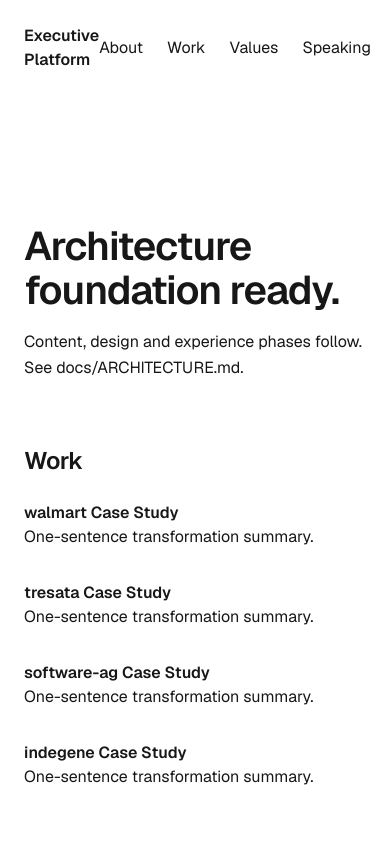
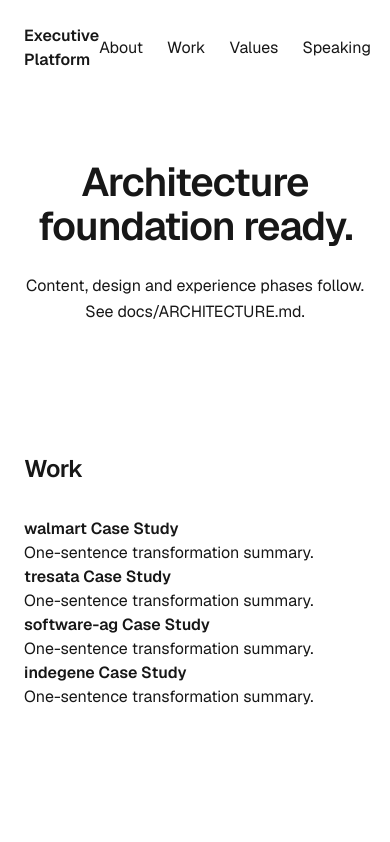
Before and after one commit to AVK0402/Portfolio, a Next.js app: page / in a window 390 px wide. Shown: the top 842 px of the page. Built offline with nearby package versions, Linux system fonts and the light colour scheme; no server answers.

Commit message:
Mobile-first responsive foundations: Section primitive, token-stepped Container, responsive strategy rules

```diff
--- a/src/app/page.tsx
+++ b/src/app/page.tsx
@@ -3,43 +3,54 @@ import { getArticles } from "@/lib/content/getArticles";
 import { CaseStudyCard } from "@/components/work/CaseStudyCard";
 import { ArticleCard } from "@/components/ideas/ArticleCard";
 import { SectionHeading } from "@/components/ui/SectionHeading";
+import { Container, Section } from "@/components/layout/Container";
 
 /**
  * Homepage placeholder — intentionally content-free; composed of
  * future sections in src/components/sections/. Data flows in via the
  * content layer, presentation via components.
+ *
+ * Responsive composition example: content stacks on mobile (single
+ * column) and gains intentional multi-column arrangement at md/lg —
+ * composition, not scaling.
  */
 export default async function Home() {
   const [caseStudies, articles] = await Promise.all([getCaseStudies(), getArticles()]);
 
   return (
-    <main className="flex flex-1 flex-col justify-center">
-      <div className="mx-auto w-full max-w-6xl px-6 py-32">
-        <h1 className="text-4xl font-semibold tracking-tight">
-          Architecture foundation ready.
-        </h1>
-        <p className="text-muted-foreground mt-4 leading-relaxed">
-          Content, design and experience phases follow. See docs/ARCHITECTURE.md.
-        </p>
+    <main>
+      <Section className="flex flex-1 items-center">
+        <Container className="text-center">
+          <h1 className="text-4xl font-semibold tracking-tight">
+            Architecture foundation ready.
+          </h1>
+          <p className="text-muted-foreground mt-(--space-md) leading-relaxed">
+            Content, design and experience phases follow. See docs/ARCHITECTURE.md.
+          </p>
+        </Container>
+      </Section>
 
-        <section className="mt-16">
+      <Section>
+        <Container>
           <SectionHeading>Work</SectionHeading>
-          <div className="mt-6 flex flex-col gap-8">
+          <div className="mt-(--space-lg) gap-(--space-xl) md:grid md:grid-cols-2 lg:grid-cols-3">
             {caseStudies.map(({ meta }) => (
               <CaseStudyCard key={meta.slug} caseStudy={meta} />
             ))}
           </div>
-        </section>
+        </Container>
+      </Section>
 
-        <section className="mt-16">
+      <Section>
+        <Container>
           <SectionHeading>Ideas</SectionHeading>
-          <div className="mt-6 flex flex-col gap-8">
+          <div className="mt-(--space-lg) gap-(--space-xl) md:grid md:grid-cols-2">
             {articles.map(({ meta }) => (
               <ArticleCard key={meta.slug} article={meta} />
             ))}
           </div>
-        </section>
-      </div>
+        </Container>
+      </Section>
     </main>
   );
 }
--- a/src/components/layout/Container.tsx
+++ b/src/components/layout/Container.tsx
@@ -1,20 +1,48 @@
 import { cn } from "@/lib/utils/cn";
+import type { ElementType, ReactNode } from "react";
 
 /**
  * Layout primitive: constrains content width and centers it.
- * Width comes from the --container-* token layer — one place to evolve
- * the global measure later.
+ * Horizontal padding is token-driven and steps up deliberately at
+ * breakpoints (mobile-first) — never a scaled-down desktop measure.
  */
 export function Container({
   children,
   className,
 }: {
-  children: React.ReactNode;
+  children: ReactNode;
   className?: string;
 }) {
   return (
-    <div className={cn("mx-auto w-full max-w-(--container-lg) px-6", className)}>
+    <div
+      className={cn(
+        "mx-auto w-full max-w-(--container-lg)",
+        "px-(--space-md) sm:px-(--space-lg) lg:px-(--space-xl)",
+        className,
+      )}
+    >
       {children}
     </div>
   );
 }
+
+/**
+ * Section primitive: vertical page rhythm. Genuine repeated pattern —
+ * every page composes sections. Spacing steps intentionally across
+ * device classes via --space tokens.
+ */
+export function Section({
+  children,
+  className,
+  as: Tag = "section",
+}: {
+  children: ReactNode;
+  className?: string;
+  as?: ElementType;
+}) {
+  return (
+    <Tag className={cn("py-(--space-2xl) md:py-(--space-3xl)", className)}>
+      {children}
+    </Tag>
+  );
+}
```
Also changed, not shown: 1 other file (tests, documents, lock files or other folders).
